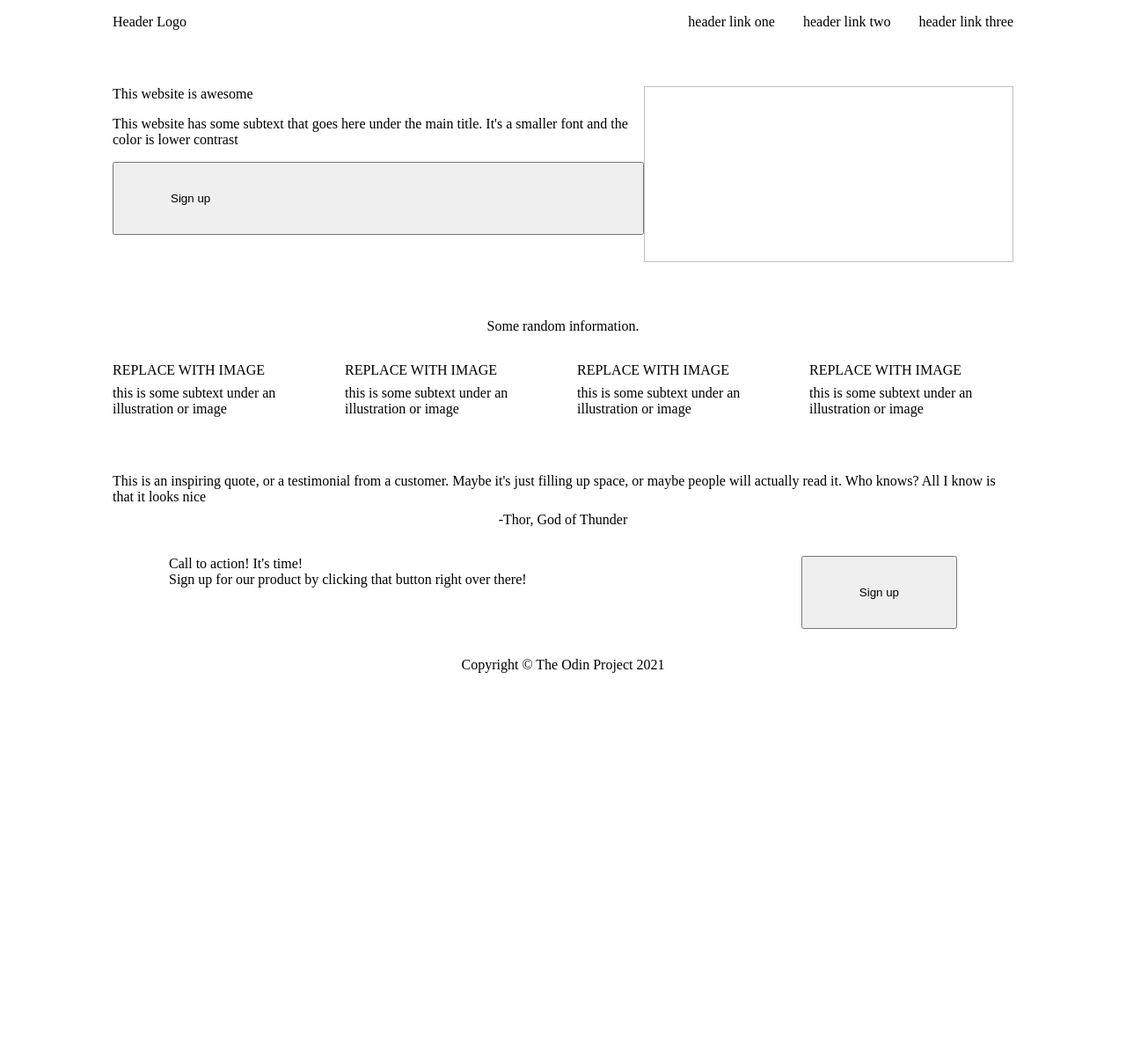
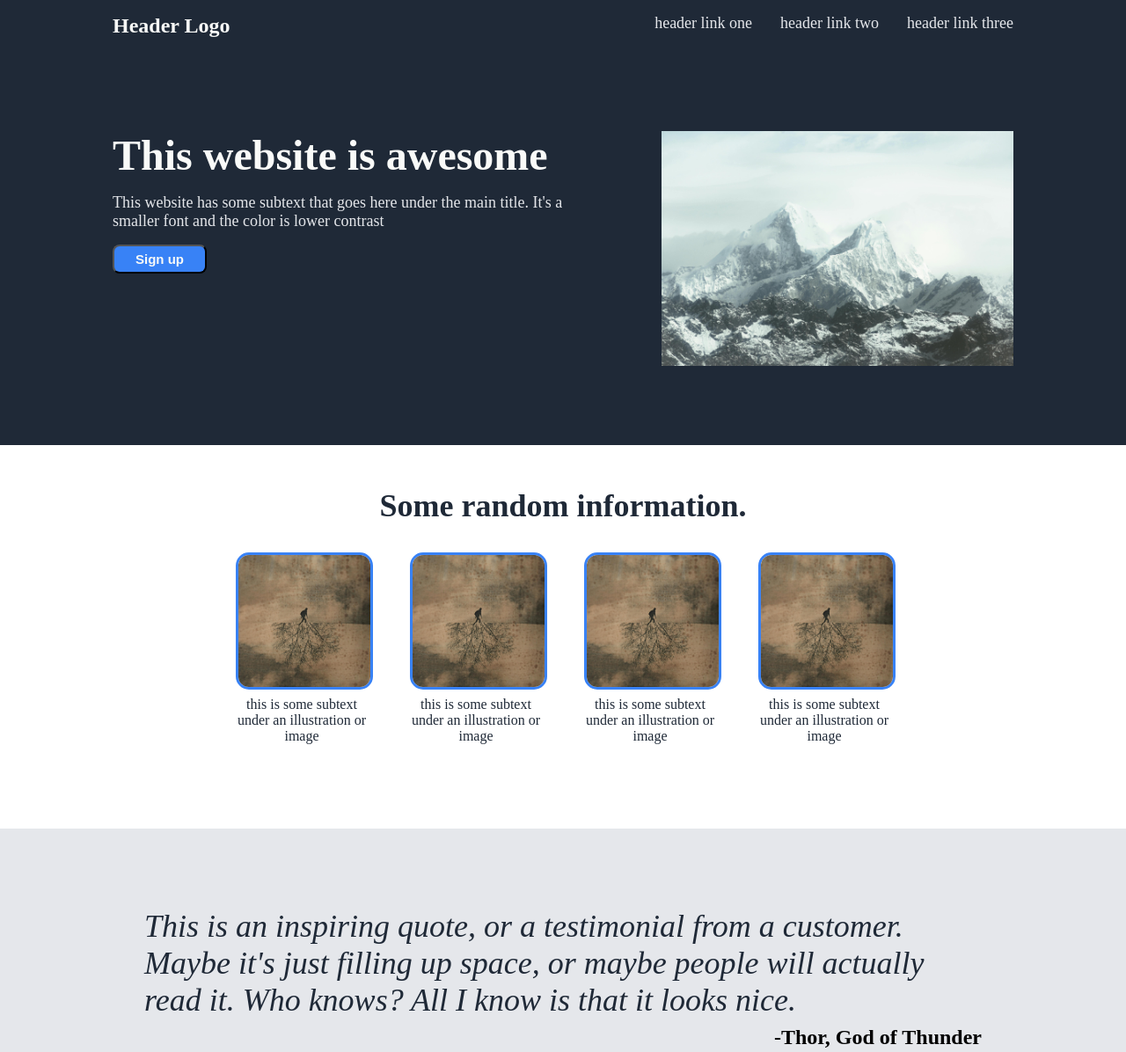
Before and after one commit to RepH3x/OdinLandingPage, a plain HTML site: page index.html in a window 1280 px wide. Shown: the top 1196 px of the page at 88% size. Before the commit the page ends 800 px from the top, so only its background shows below. Drawn offline with Linux system fonts and the light colour scheme.

Commit message:
Refactor html, finish css Changed unnecessary divs in html to 'a' elements

```diff
--- a/index.html
+++ b/index.html
@@ -12,9 +12,9 @@
   <div class="header">
     <div class="logo">Header Logo</div>
     <div class="linklist">
-      <div class="link">header link one</div>
-      <div class="link">header link two</div>
-      <div class="link">header link three</div>
+      <a class="link">header link one</a>
+      <a class="link">header link two</a>
+      <a class="link">header link three</a>
     </div>
   </div>
 
@@ -23,45 +23,51 @@
       <div class="title">This website is awesome</div>
       <div class="subtext">This website has some subtext that goes here under the main title. It's a smaller font and
         the color is lower contrast</div>
-      <button class="signup">Sign up</button>
+      <div class="button">
+        <button>Sign up</button>
+      </div>
     </div>
-    <img href="./images/subheader.png" width="420" height="200">
+    <img src="./images/rectangle.jpg" alt="A beautiful mountain range" width="400" height="auto">
   </div>
 
   <div class="information">
-    <div class="title">Some random information.</div>
+    <a class="title">Some random information.</a>
     <div class="imagetilelist">
       <div class="imagetile">
-        <div>REPLACE WITH IMAGE</div>
-        <div class="subtext">this is some subtext under an illustration or image</div>
+        <img src="./images/square.jpg" width="150" height="150">
+        <a class="subtext">this is some subtext under an illustration or image</a>
       </div>
       <div class="imagetile">
-        <div>REPLACE WITH IMAGE</div>
-        <div class="subtext">this is some subtext under an illustration or image</div>
+        <img src="./images/square.jpg" width="150" height="150">
+        <a class="subtext">this is some subtext under an illustration or image</a>
       </div>
       <div class="imagetile">
-        <div>REPLACE WITH IMAGE</div>
-        <div class="subtext">this is some subtext under an illustration or image</div>
+        <img src="./images/square.jpg" width="150" height="150">
+        <a class="subtext">this is some subtext under an illustration or image</a>
       </div>
       <div class="imagetile">
-        <div>REPLACE WITH IMAGE</div>
-        <div class="subtext">this is some subtext under an illustration or image</div>
+        <img src="./images/square.jpg" width="150" height="150">
+        <a class="subtext">this is some subtext under an illustration or image</a>
       </div>
     </div>
   </div>
 
   <div class="quote">
-    <div class="quote">This is an inspiring quote, or a testimonial from a customer. Maybe it's just filling up space,
-      or maybe people will actually read it. Who knows? All I know is that it looks nice</div>
-    <div class="author">-Thor, God of Thunder</div>
+    <a class="text">This is an inspiring quote, or a testimonial from a customer. Maybe it's just filling up space,
+      or maybe people will actually read it. Who knows? All I know is that it looks nice.</a>
+    <a class="author">-Thor, God of Thunder</a>
   </div>
 
   <div class="signup">
     <div class="wrapper">
-      <div class="title">Call to action! It's time!</div>
-      <div class="subtext">Sign up for our product by clicking that button right over there!</div>
+      <div class="innerwrapper">
+        <a class="title">Call to action! It's time!</a>
+        <a class="subtext">Sign up for our product by clicking that button right over there!</a>
+      </div>
+      <div class="button">
+        <button>Sign up</button>
+      </div>
     </div>
-    <button class="signup">Sign up</button>
   </div>
 
   <div class="footer">
--- a/style.css
+++ b/style.css
@@ -1,34 +1,57 @@
 body {
-  display: flex;
-  flex-direction: column;
-  justify-content: space-between;
-  margin: 16px 128px;
+  min-height: 100vh;
+  margin: 0;
 }
 
 .header {
   display: flex;
-  justify-content: space-between;
-  flex: 1;
+  padding: 16px 128px;
+  background-color: #1F2937;
 }
 .logo {
   display: flex;
   flex: auto;
+  font-size: 24px;
+  color: #F9FAF8;
+  font-weight: bold;
 }
 .linklist {
   display: flex;
   gap: 32px;
+  font-size: 18px;
+  color: #E5E7EB;
 }
 
 .subheader {
   display: flex;
-  padding: 64px 0px;
+  justify-content: center;
+  align-self: flex-start;
+  padding: 90px 128px;
+  gap: 64px;
+  background-color: #1F2937;
+}
+.subheader .wrapper {
+  display: flex;
+  flex-direction: column;
+  gap: 16px;
+}
+.subheader .title {
+  font-size: 48px;
+  color: #F9FAF8;
+  font-weight: bolder;
+}
+.subheader .subtext {
+  font-size: 18px;
+  color: #E5E7EB;
 }
 
-.subheader .wrapper {
-  display: flex;
-  flex: 1 1 auto;
-  flex-direction: column;
-  gap: 16px;
+button {
+  padding: 6px 24px;
+  border-radius: 8px;
+  color: #F9FAF8;
+  background-color: #3882F6;
+  font-size: 15px;
+  font-weight: bold;
 }
 
 .information {
@@ -36,42 +59,89 @@ body {
   flex-direction: column;
   align-items: center;
   gap: 32px;
-  margin-bottom: 64px;
+  margin-top: 48px;
+  margin-bottom: 96px;
+}
+.information .title {
+  font-size: 36px;
+  color: #1F2937;
+  font-weight: bolder;
 }
 
 .imagetilelist {
   display: flex;
-  gap: 32px;
+  gap: 48px;
 }
 
 .imagetile {
  display: flex;
  flex-direction: column;
+ max-width: 150px;
+ text-align: center;
  gap: 8px;
+}
+.imagetile img {
+  border-radius: 15px;
+  border: 3px solid #3882F6;
+}
+.imagetile .subtext {
+  color: #1F2937;
+  text-justify: center;
 }
 
 .quote {
   display: flex;
   flex-direction: column;
+  align-items: center;
   gap: 8px;
-  align-items: center;
+  padding: 90px 164px;
+  background-color: #E5E7EB;
 }
+.quote .text {
+  font-size: 36px;
+  color: #1F2937;
+  font-style: italic;
+  font-weight: lighter;
+}
+
 .author {
-  text-align: right;
+  align-self: flex-end;
+  font-size: 24px;
+  font-weight: bold;
 }
 
 .signup {
-  display: flex;
-  justify-content: space-between;
-  padding: 32px 64px;
+  padding: 90px 128px;
 }
 .signup .wrapper {
   display: flex;
+  background-color: #3882F6;
+  border-radius: 7px;
+  padding: 42px 90px;
+}
+.signup .innerwrapper {
+  display: flex;
+  flex: 1;
   flex-direction: column;
+  justify-content: center;
+}
+.signup button {
+  border: 2px solid #F9FAF8;
+}
+.signup .title {
+  font-size: 20px;
+  color: #F9FAF8;
+  font-weight: bold;
+}
+.signup .subtext {
+  color: #F9FAF8;
 }
 
 .footer {
   display: flex;
   justify-content: center;
-
+  padding: 32px;
+  color: #E5E7EB;
+  font-size: 16px;
+  background-color: #1F2937;
 }
```
Also changed, not shown: images/rectangle.jpg (added), images/square.jpg (added).
